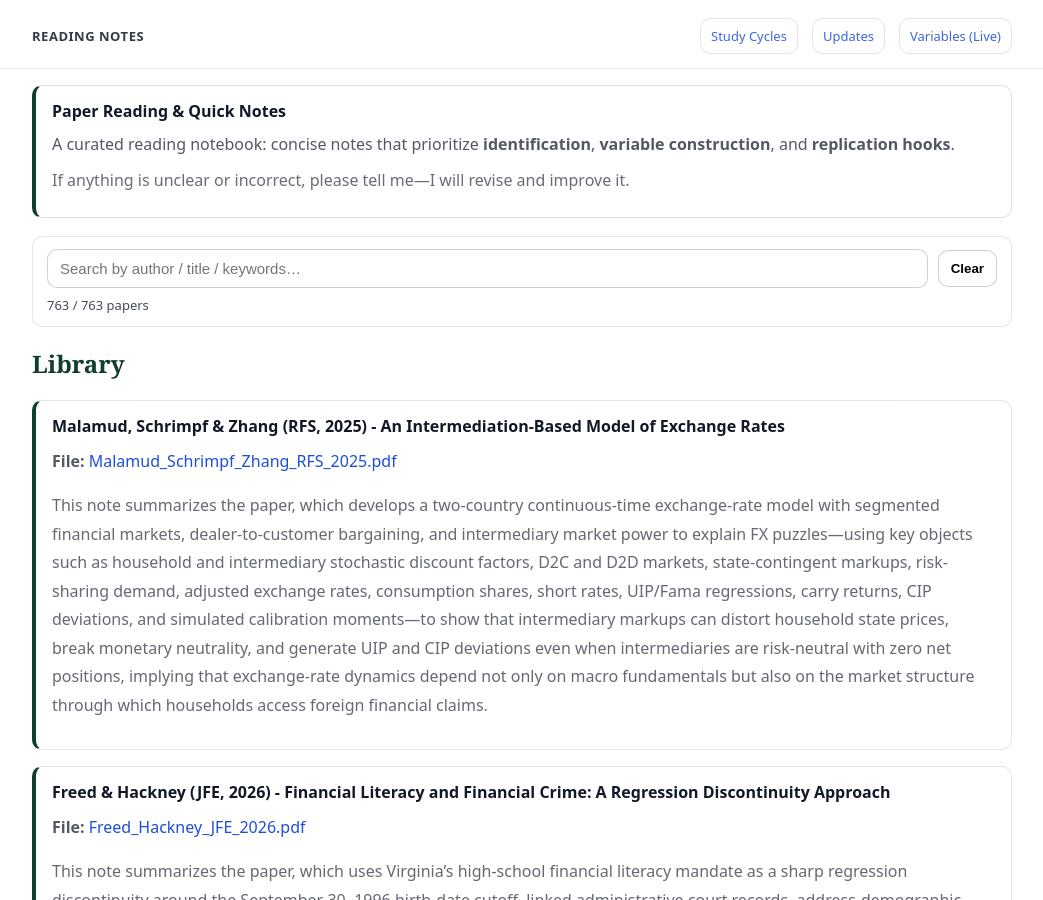
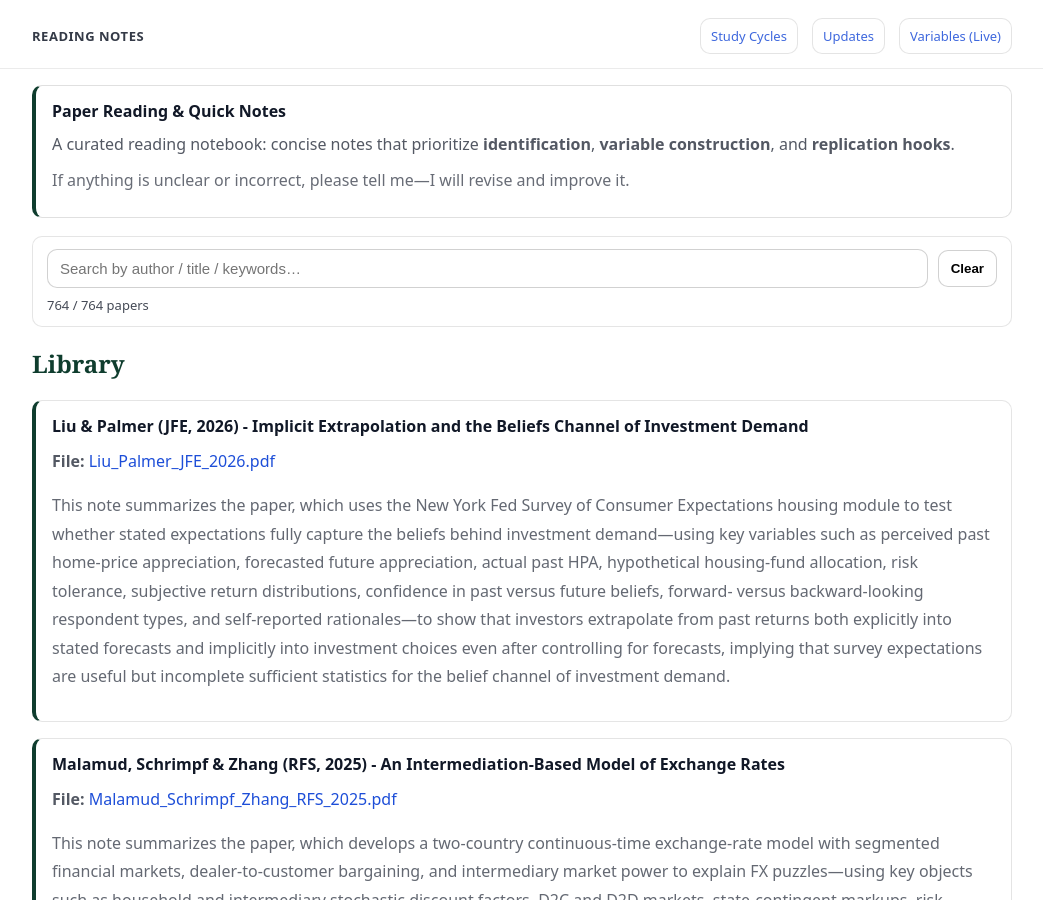
Before and after one commit to yaxinzn/study-archive, a Jekyll site: the page built from reading/index.md, in a window 1280 px wide and 900 px high. Shown: the whole window, without its empty margins (118-1161 px from the left). Built offline with Jekyll 4.4.1, drawn with Linux system fonts in a browser that asks for light colours.

Commit message:
Reading: add/update Liu_Palmer_JFE_2026.pdf

```diff
--- a/_data/reading.yml
+++ b/_data/reading.yml
@@ -1,3 +1,7 @@
+- title: "Liu & Palmer (JFE, 2026) - Implicit Extrapolation and the Beliefs Channel of Investment Demand"
+  file: "Liu_Palmer_JFE_2026.pdf"
+  desc: "This note summarizes the paper, which uses the New York Fed Survey of Consumer Expectations housing module to test whether stated expectations fully capture the beliefs behind investment demand—using key variables such as perceived past home-price appreciation, forecasted future appreciation, actual past HPA, hypothetical housing-fund allocation, risk tolerance, subjective return distributions, confidence in past versus future beliefs, forward- versus backward-looking respondent types, and self-reported rationales—to show that investors extrapolate from past returns both explicitly into stated forecasts and implicitly into investment choices even after controlling for forecasts, implying that survey expectations are useful but incomplete sufficient statistics for the belief channel of investment demand."
+
 - title: "Malamud, Schrimpf & Zhang (RFS, 2025) - An Intermediation-Based Model of Exchange Rates"
   file: "Malamud_Schrimpf_Zhang_RFS_2025.pdf"
   desc: "This note summarizes the paper, which develops a two-country continuous-time exchange-rate model with segmented financial markets, dealer-to-customer bargaining, and intermediary market power to explain FX puzzles—using key objects such as household and intermediary stochastic discount factors, D2C and D2D markets, state-contingent markups, risk-sharing demand, adjusted exchange rates, consumption shares, short rates, UIP/Fama regressions, carry returns, CIP deviations, and simulated calibration moments—to show that intermediary markups can distort household state prices, break monetary neutrality, and generate UIP and CIP deviations even when intermediaries are risk-neutral with zero net positions, implying that exchange-rate dynamics depend not only on macro fundamentals but also on the market structure through which households access foreign financial claims."
```
Also changed, not shown: 1 other file.
